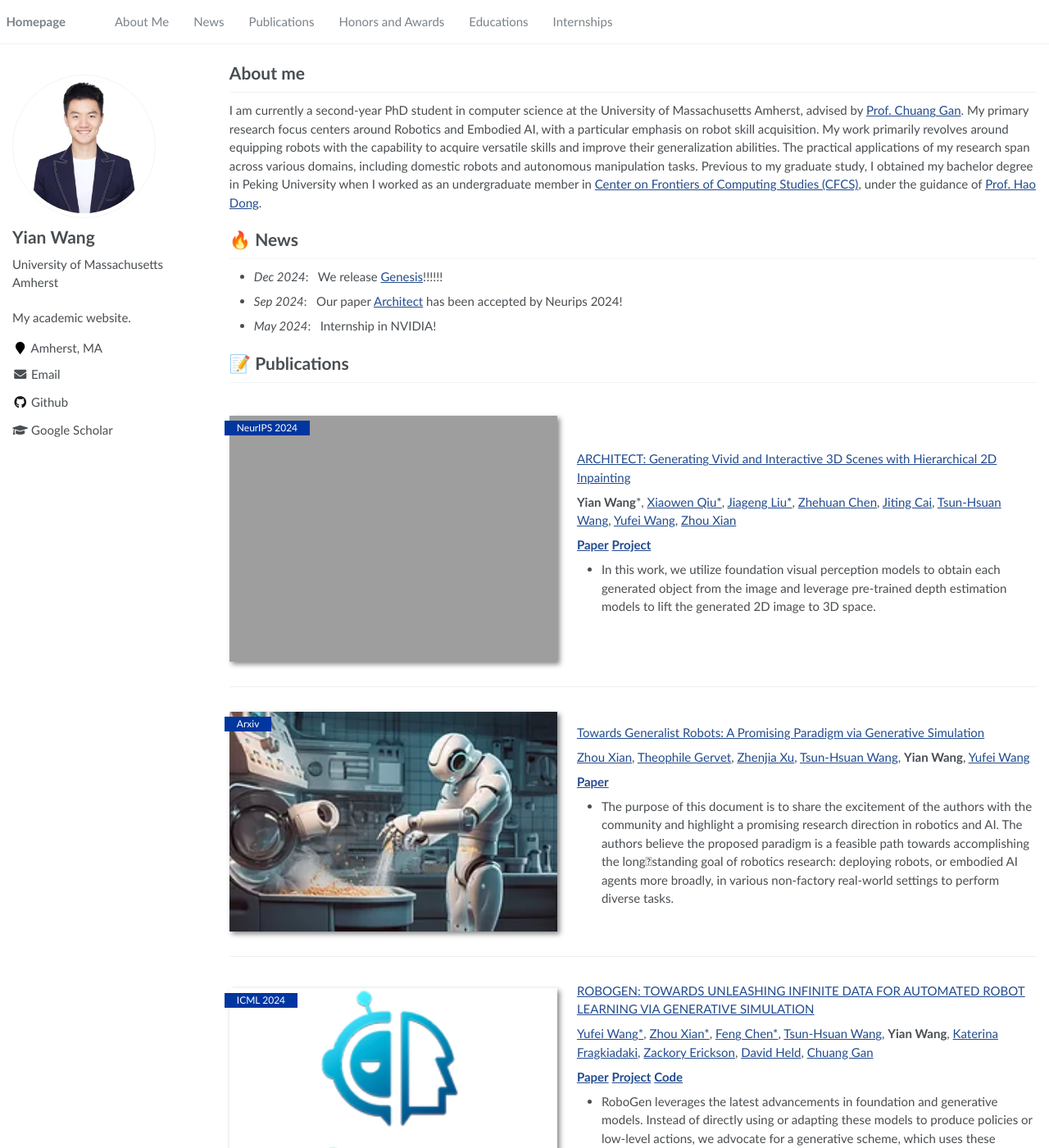
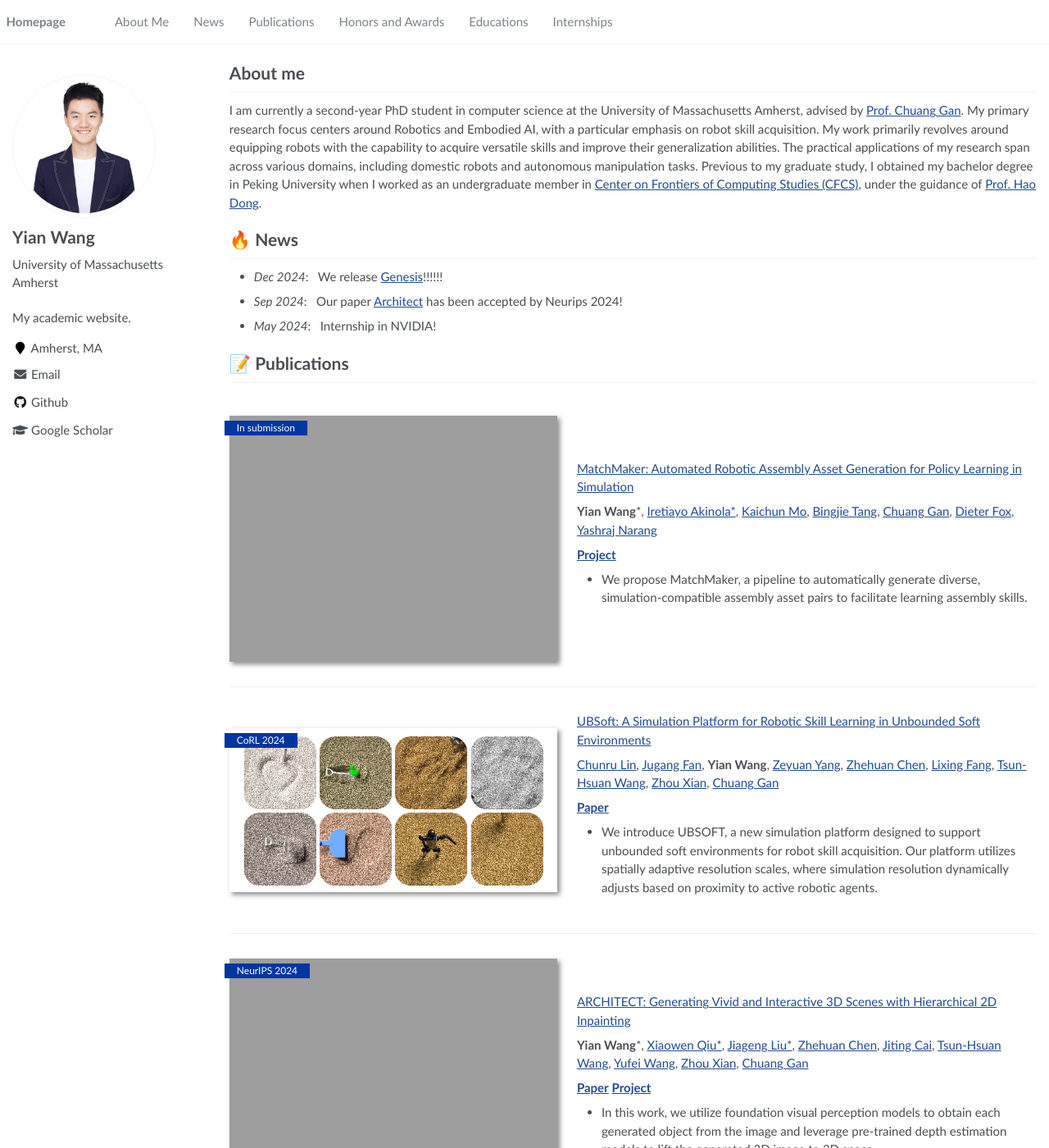
Before and after one commit to wangyian-me/wangyian-me.github.io, a Jekyll site: the page built from _pages/about.md, in a window 1280 px wide and 1400 px high. Shown: the whole window at 82% size. Built offline with Jekyll 4.4.1, drawn with Linux system fonts in a browser that asks for light colours.

Commit message:
Update about.md

```diff
--- a/_pages/about.md
+++ b/_pages/about.md
@@ -30,12 +30,36 @@ Previous to my graduate study, I obtained my bachelor degree in Peking Universit
 
 # 📝 Publications
 
+<div class='paper-box'><div class='paper-box-image'><div><div class="badge">In submission</div><img src='https://wangyian-me.github.io/images/MatchMaker4.gif' alt="sym" width="500" height="300"></div></div>
+<div class='paper-box-text' markdown="1">
+
+[MatchMaker: Automated Robotic Assembly Asset Generation for Policy Learning in Simulation]()
+
+**Yian Wang***, [Iretiayo Akinola\*](), [Kaichun Mo](), [Bingjie Tang](), [Chuang Gan](), [Dieter Fox](), [Yashraj Narang]()
+
+[**Project**](https://wangyian-me.github.io/MatchMaker/)
+- We propose MatchMaker, a pipeline to automatically generate diverse, simulation-compatible assembly asset pairs to facilitate learning assembly skills.
+</div>
+</div>
+
+<div class='paper-box'><div class='paper-box-image'><div><div class="badge">CoRL 2024</div><img src='https://wangyian-me.github.io/images/ubsoft.png' alt="sym" width="500" height="300"></div></div>
+<div class='paper-box-text' markdown="1">
+
+[UBSoft: A Simulation Platform for Robotic Skill Learning in Unbounded Soft Environments ](https://openreview.net/pdf?id=7vzDBvviRO)
+
+[Chunru Lin](), [Jugang Fan](), **Yian Wang**, [Zeyuan Yang](), [Zhehuan Chen](https://acmlczh.github.io), [Lixing Fang](), [Tsun-Hsuan Wang](https://zswang666.github.io/), [Zhou Xian](https://www.zhou-xian.com/), [Chuang Gan](http://people.csail.mit.edu/ganchuang/)
+
+[**Paper**](https://openreview.net/pdf?id=7vzDBvviRO)
+- We introduce UBSOFT, a new simulation platform designed to support unbounded soft environments for robot skill acquisition. Our platform utilizes spatially adaptive resolution scales, where simulation resolution dynamically adjusts based on proximity to active robotic agents.
+</div>
+</div>
+
 <div class='paper-box'><div class='paper-box-image'><div><div class="badge">NeurIPS 2024</div><img src='https://wangyian-me.github.io/images/architect.gif' alt="sym" width="500" height="300"></div></div>
 <div class='paper-box-text' markdown="1">
 
 [ARCHITECT: Generating Vivid and Interactive 3D Scenes with Hierarchical 2D Inpainting](https://arxiv.org/abs/2411.09823)
 
-**Yian Wang***, [Xiaowen Qiu\*](), [Jiageng Liu\*](), [Zhehuan Chen](), [Jiting Cai](), [Tsun-Hsuan Wang](https://zswang666.github.io/), [Yufei Wang](https://yufeiwang63.github.io/), [Zhou Xian](https://www.zhou-xian.com/)
+**Yian Wang***, [Xiaowen Qiu\*](), [Jiageng Liu\*](https://jiagengliu02.github.io), [Zhehuan Chen](https://acmlczh.github.io), [Jiting Cai](https://caijiting.github.io), [Tsun-Hsuan Wang](https://zswang666.github.io/), [Yufei Wang](https://yufeiwang63.github.io/), [Zhou Xian](https://www.zhou-xian.com/), [Chuang Gan](http://people.csail.mit.edu/ganchuang/)
 
 [**Paper**](https://arxiv.org/abs/2411.09823) [**Project**](https://wangyian-me.github.io/Architect/)
 - In this work, we utilize foundation visual perception models to obtain each generated object from the image and leverage pre-trained depth estimation models to lift the generated 2D image to 3D space.
```
